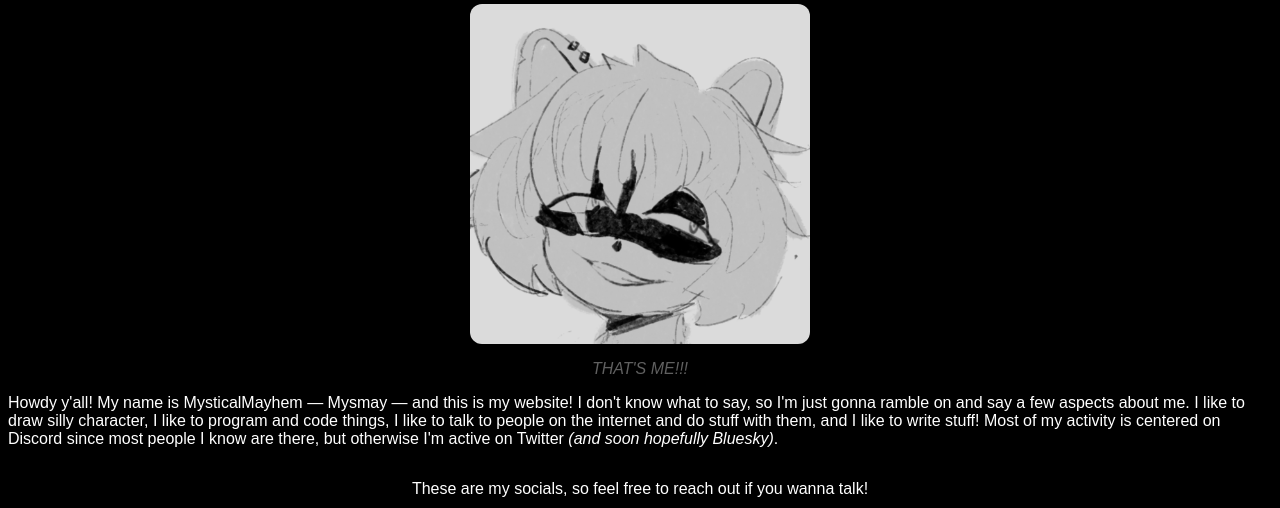
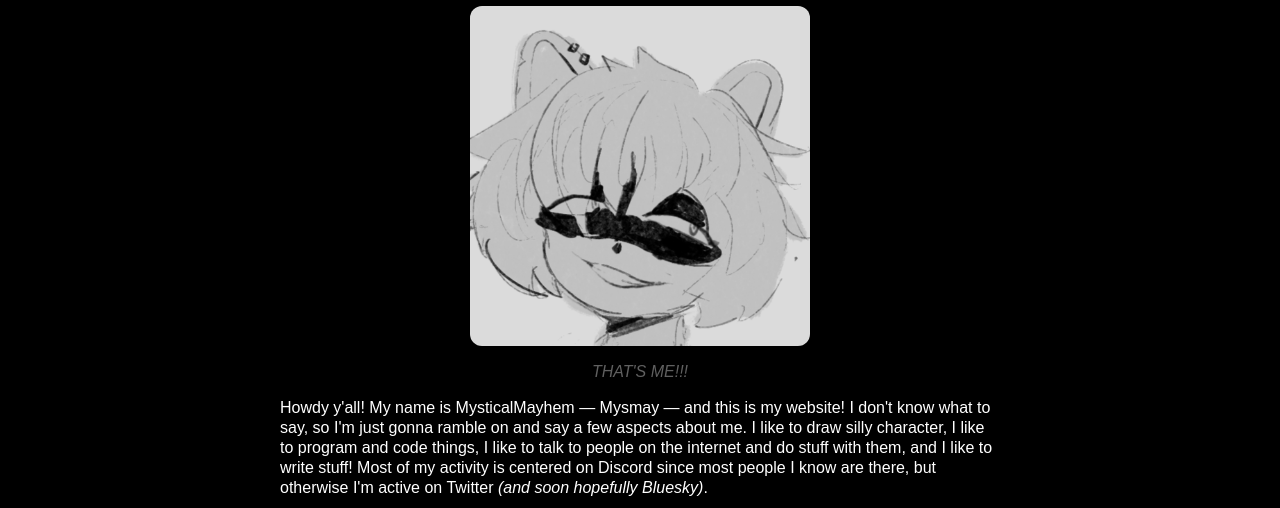
Before and after one commit to MysticalMayhem/mysticalmayhem.github.io, a plain HTML site: page index.html in a window 1280 px wide. Shown: the part 114-622 px from the top of the page. Drawn offline with Linux system fonts and the light colour scheme.

Commit message:
Update styles.css

```diff
--- a/styles.css
+++ b/styles.css
@@ -7,6 +7,7 @@
 body {
 	background-color: var(--black);
 	font-family: Arial, sans-serif;
+	line-height: 1.25;
 	margin-top: 50px;
 }
 
@@ -53,3 +54,8 @@
 .image-border {
 	border-radius: 12px;
 }
+.about {
+	max-width: 45rem;
+	margin-left: auto;
+	margin-right: auto;
+}
```
